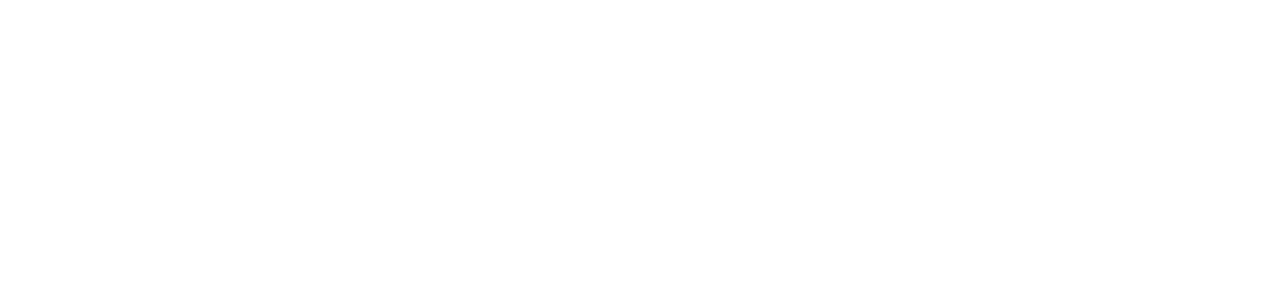
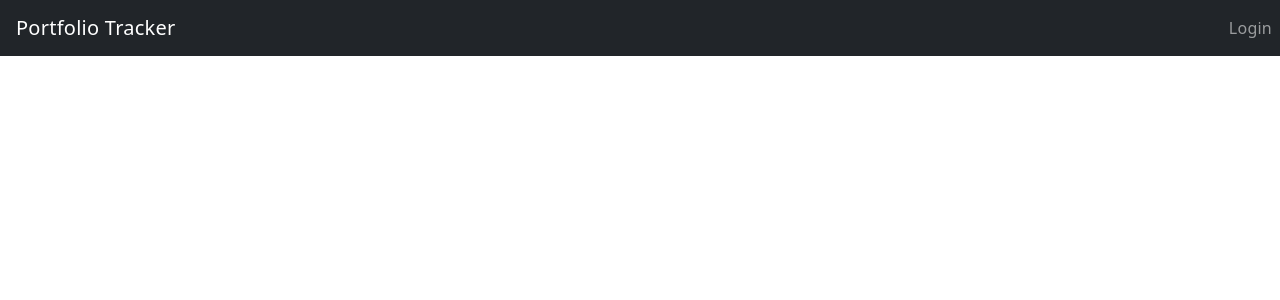
Before and after one commit to xSajmon/portfolio-tracker-fe, an Angular app: page / in a window 1280 px wide. Shown: the top 300 px of the page. Built offline with nearby package versions, Linux system fonts and the light colour scheme.

Commit message:
Add bootstrap navbar with routing

```diff
--- a/angular.json
+++ b/angular.json
@@ -25,6 +25,7 @@
               "src/assets"
             ],
             "styles": [
+              "./node_modules/bootstrap/dist/css/bootstrap.min.css",
               "@angular/material/prebuilt-themes/indigo-pink.css",
               "src/styles.css"
             ],
--- a/package.json
+++ b/package.json
@@ -20,6 +20,8 @@
     "@angular/platform-browser": "^15.0.0",
     "@angular/platform-browser-dynamic": "^15.0.0",
     "@angular/router": "^15.0.0",
+    "bootstrap": "^5.2.3",
+    "bootstrap-icons": "^1.10.2",
     "rxjs": "~7.5.0",
     "tslib": "^2.3.0",
     "zone.js": "~0.12.0"
--- a/src/app/app.component.css
+++ b/src/app/app.component.css
@@ -0,0 +1 @@
+@import '~bootstrap/dist/css/bootstrap.min.css';
--- a/src/app/app.component.html
+++ b/src/app/app.component.html
@@ -7,17 +7,40 @@
 
 </head>
 <body>
-
-  <div [hidden]="!authenticated()" class="container">
-    <h3>{{title}}</h3>
-    <ul class="nav nav-pills">
-      <li><a routerLinkActive="active" routerLink="/user">User Info</a></li>
-      <li><a routerLinkActive="active" routerLink="/tokens">Tokens</a></li>
-      <li><a (click)="logout()" routerLinkActive="active" routerLink="/login">Logout</a></li>
-    </ul>
-  </div>
+  <nav class="navbar navbar-expand-lg navbar-dark bg-dark">
+    <span class="navbar-brand ms-3">Portfolio Tracker</span>
+    <button class="navbar-toggler" type="button" data-toggle="collapse" data-target="#navbarSupportedContent" aria-controls="navbarSupportedContent" aria-expanded="false" aria-label="Toggle navigation">
+      <span class="navbar-toggler-icon"></span>
+    </button>
+    <ng-template [ngIf]="!authenticated()" [ngIfElse]="logged">
+    <div class="collapse navbar-collapse" id="navbarSupportedContent">
+      <ul class="navbar-nav ms-auto ">
+        <li class="nav-item">
+          <a class="nav-link" routerLinkActive="active" routerLink="/login">Login</a>
+        </li>
+      </ul>
+    </div>
+    </ng-template>
+    <ng-template #logged>
+      <div class="collapse navbar-collapse" id="navbarSupportedContent">
+        <ul class="navbar-nav">
+          <li class="nav-item active">
+            <a class="nav-link" routerLinkActive="active" routerLink="/tokens">Tokens</a>
+          </li>
+          <li class="nav-item active">
+            <a class="nav-link" routerLinkActive="active" routerLink="/user">User</a>
+          </li>
+        </ul>
+        <ul class="navbar-nav ms-auto">
+          <li class="nav-item">
+            <a class="nav-link" href="" (click)="logout()">Logout</a>
+          </li>
+        </ul>
+      </div>
+    </ng-template>
+  </nav>
   <div class="container">
-    <router-outlet style="height: 100px"></router-outlet>
+    <router-outlet></router-outlet>
   </div>
 </body>
 </html>
```
Also changed, not shown: 1 other file (tests, documents, lock files or other folders).
